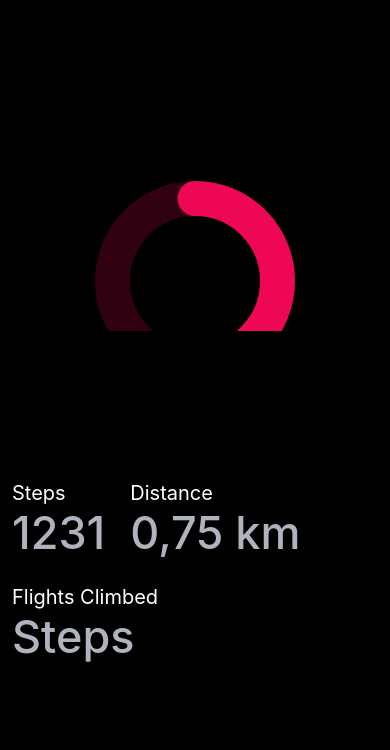
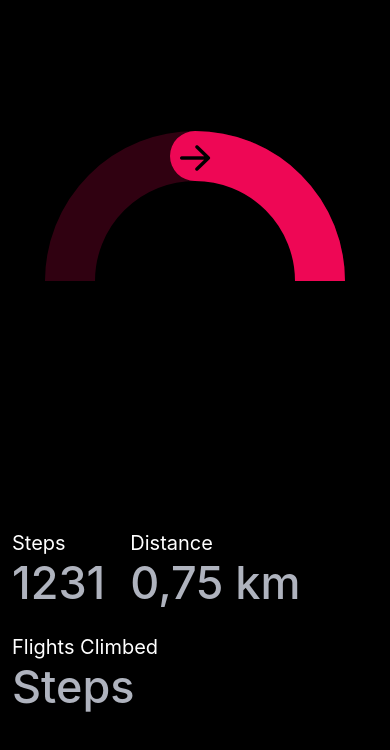
Before and after one commit to antoniovuono/StepCounter, a React Native app: screen / in a window 390 px wide. Shown: the top 750 px of the page. Built offline with nearby package versions, Linux system fonts and the light colour scheme.

Commit message:
feat: Arrow on the ring

```diff
--- a/App.tsx
+++ b/App.tsx
@@ -6,7 +6,7 @@
 export default function App() {
   return (
     <View style={styles.container}>
-      <RingProgress progress={0.5} />
+      <RingProgress radius={150} strokeWidth={50} progress={0.5} />
 
       <View style={styles.values}>
         <Value label="Steps" value="1231" />
--- a/src/components/RingProgress.tsx
+++ b/src/components/RingProgress.tsx
@@ -6,6 +6,7 @@
   useSharedValue,
   withTiming,
 } from "react-native-reanimated";
+import { AntDesign } from "@expo/vector-icons";
 
 // Cria um componente animado personalizado.
 const AnimatedCircle = Animated.createAnimatedComponent(Circle);
@@ -64,6 +65,17 @@
 
         <Circle {...circleDefaultProps} opacity={0.2} />
       </SVG>
+
+      <AntDesign
+        name="arrowright"
+        size={strokeWidth * 0.8}
+        color="black"
+        style={{
+          position: "absolute",
+          alignSelf: "center",
+          top: strokeWidth * 0.1,
+        }}
+      />
     </View>
   );
 };
```
